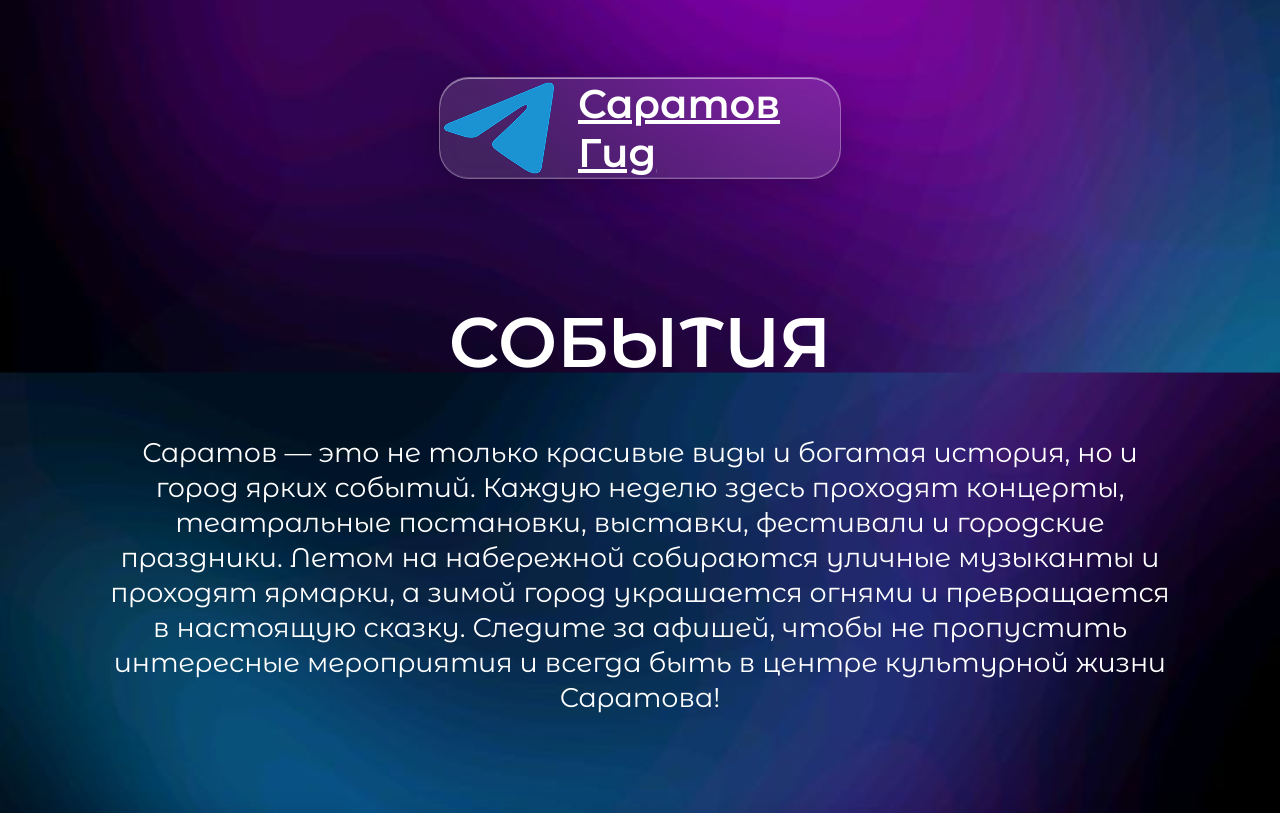
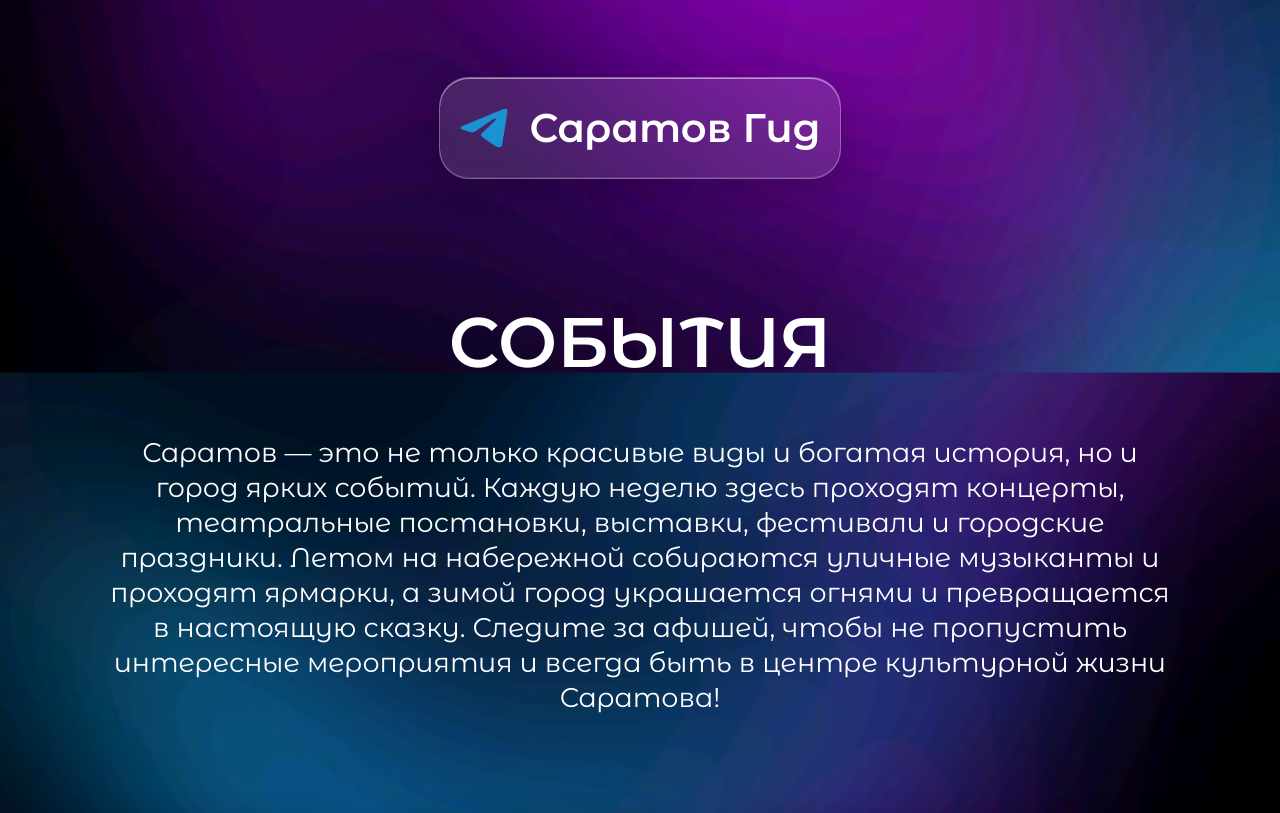
Before and after one commit to riamdi/SaratovProjectX, a plain HTML site: page index.html in a window 1280 px wide. Shown: the part 4177-4990 px from the top of the page. Drawn offline with Linux system fonts and the light colour scheme.

```diff
--- a/index.html
+++ b/index.html
@@ -125,8 +125,8 @@
                 </p>
                 <div class="route_footer_button">
                     <a href="https://t.me/SaratovGuideBot" class="route_footer_button_tg" target="_blank">
-                    <img class="route_footer_button_icon" src="img/icon_tg_btn.png" alt="icon ">
-                    <p class="route_footer_button_text">Саратов Гид</p>
+                        <img class="route_footer_button_icon" src="img/icon_tg_btn.png" alt="icon " width="50" height="50">
+                        <p class="route_footer_button_text">Саратов Гид</p>
                     </a>
 
                 </div>
--- a/style.css
+++ b/style.css
@@ -247,6 +247,7 @@ body, p, h1, h2, h3, ul, ol {
 
 }
 .route_footer_button_tg {
+    text-decoration: none;
     display: flex;
     align-items: center;
     justify-content: center;
```
Also changed, not shown: 1 other file.
